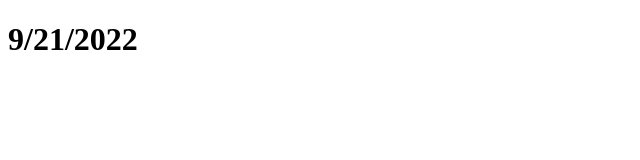
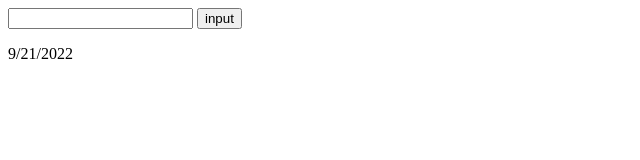
Before and after one commit to malpu11/latihan-1, a plain HTML site: page 211112650_alfurahman/task1.html in a window 1280 px wide. Shown: the whole page, without its empty margins (0-640 px from the left). Drawn offline with Linux system fonts and the light colour scheme.

Commit message:
Update task1.html

```diff
--- a/211112650_alfurahman/task1.html
+++ b/211112650_alfurahman/task1.html
@@ -7,11 +7,22 @@
     <title>Data Mobile legend</title>
 </head>
 <body>
-    <h1 id="now"></h1>
+  <input id="user_email">
+    <button id="notif">
+        input
+    </button>
+    <p id="now"></p>
     <script>
         let tanggal_hari_ini_ = new Date(Date.now()),
             now = document.getElementById("now")
           now.innerHTML = tanggal_hari_ini_.toLocaleDateString()
     </script>
+    <script>
+        let notif = document.getElementById("notif")
+        notif.onclick = function(){
+            let user_email = document.getElementById("user_email").value
+            alert("kami akan memberikan notifikasi ke "+user_email+". Terimakasih")
+        }
+    </script>
 </body>
 </html>
```
